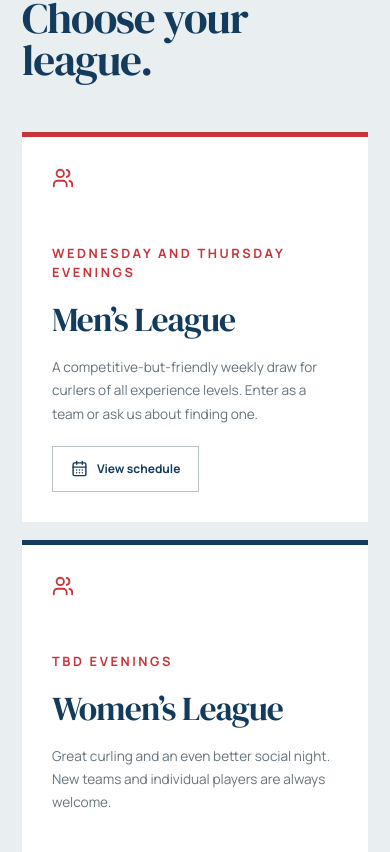
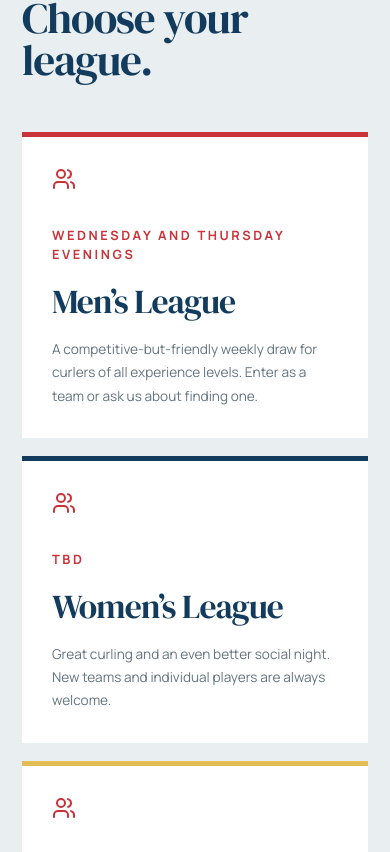
Before and after one commit to Azarov204/starbuck-curling, a React (Vite) app: page /leagues in a window 390 px wide. Shown: the part 1372-2224 px from the top of the page. Built offline with nearby package versions, Linux system fonts and the light colour scheme.

Commit message:
Remove schedule button for now

```diff
--- a/src/index.css
+++ b/src/index.css
@@ -558,7 +558,7 @@ html {
   margin-top: 50px;
 }
 .league-card {
-  min-height: 460px;
+  min-height: 360px;
   background: white;
   padding: 30px;
   display: flex;
@@ -572,7 +572,7 @@ html {
   border-color: #e3bd54;
 }
 .league-number {
-  margin-bottom: 55px;
+  margin-bottom: 35px;
   color: var(--red);
 }
 .league-card h3 {
@@ -805,7 +805,7 @@ html {
     width: calc(50% - 0.625rem);
   }
   .league-card {
-    min-height: 390px;
+    min-height: 280px;
   }
   .contact-section {
     padding-top: 80px;
--- a/src/pages/LeaguePage.jsx
+++ b/src/pages/LeaguePage.jsx
@@ -13,7 +13,7 @@ const leagueCards = [
   },
   {
     title: "Women’s League",
-    day: "TBD evenings",
+    day: "TBD",
     copy: "Great curling and an even better social night. New teams and individual players are always welcome.",
     accent: "blue",
   },
@@ -66,12 +66,12 @@ export function LeaguePage() {
                 key={league.title}
               >
                 <div className="league-number">
-                  <Users size={22} />
+                  <Users size={24} />
                 </div>
                 <span className="eyebrow">{league.day}</span>
                 <h3>{league.title}</h3>
                 <p>{league.copy}</p>
-                <ScheduleButton league={league.title} />
+                {/* <ScheduleButton league={league.title} /> */}
               </article>
             ))}
           </div>
```
